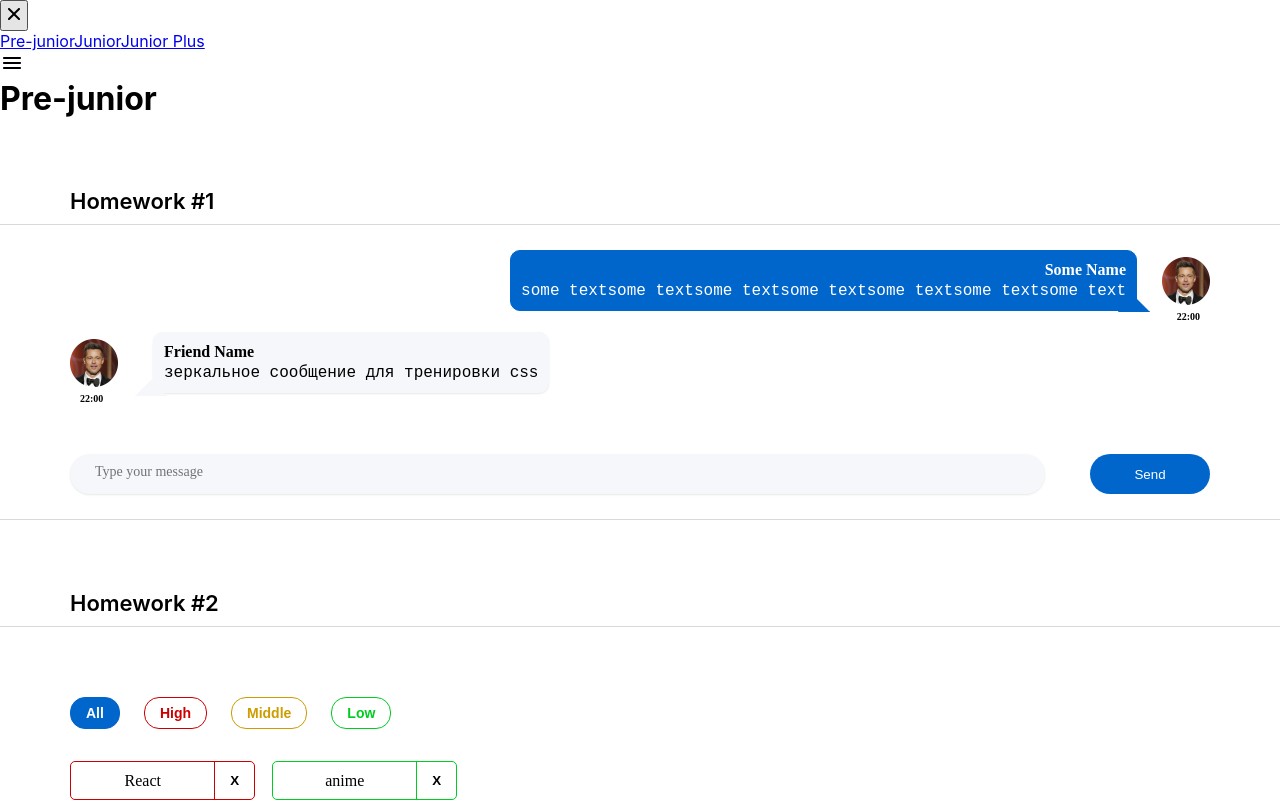
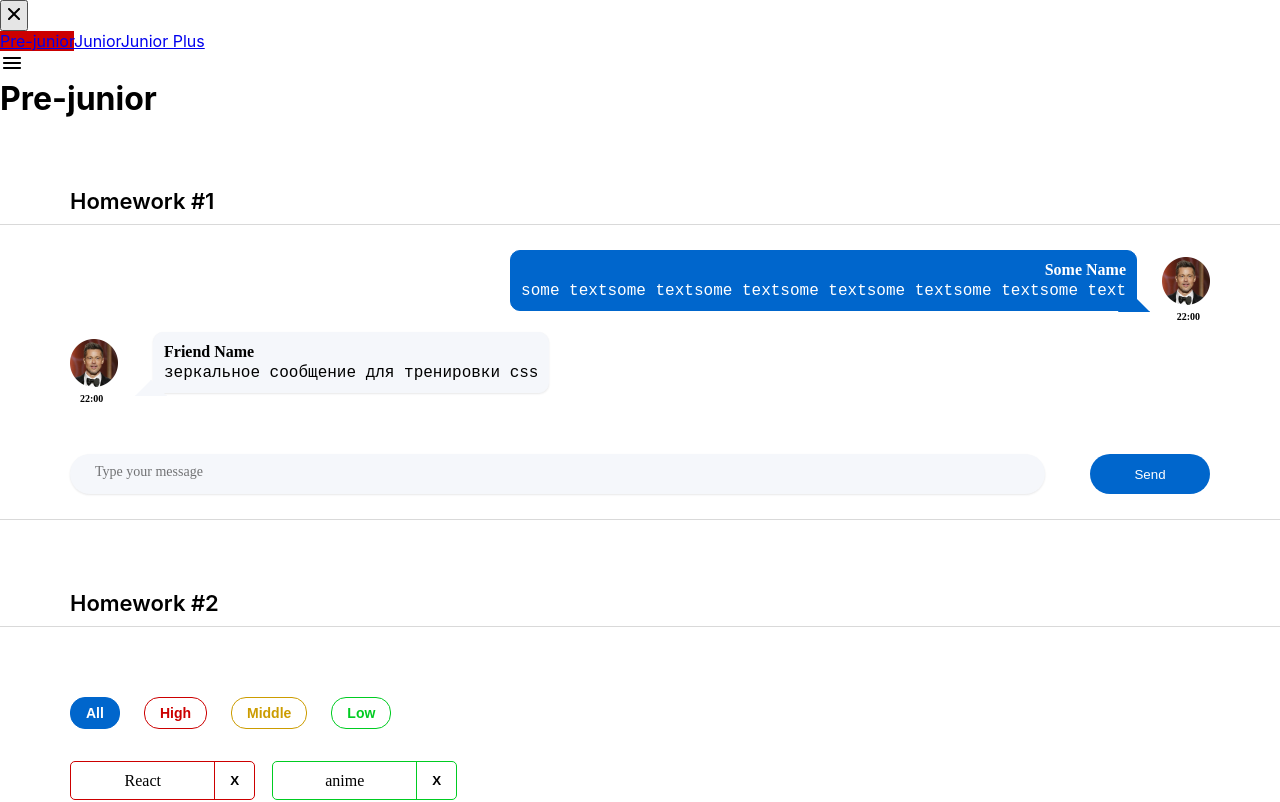
Before and after one commit to VitaMirosh/hws2-master, a React (Create React App) app: page /#/pre-junior in a window 1280 px wide. Shown: the top 802 px of the page. Built offline with nearby package versions, Linux system fonts and the light colour scheme.

Commit message:
add isActive to className

```diff
--- a/src/s2-homeworks/hw05/sidebar/Sidebar.module.css
+++ b/src/s2-homeworks/hw05/sidebar/Sidebar.module.css
@@ -23,3 +23,7 @@
 
 .close img {
 }
+
+.active{
+   background: #cc0000;
+}
--- a/src/s2-homeworks/hw05/sidebar/Sidebar.tsx
+++ b/src/s2-homeworks/hw05/sidebar/Sidebar.tsx
@@ -31,7 +31,7 @@ export const Sidebar: FC<PropsType> = ({open, handleClose}) => {
                         id={'hw5-pre-junior-link'}
                         to={PATH.PRE_JUNIOR}
                         onClick={handleClose}
-                        // className={...} // делает студент
+                        className={({ isActive }) => (isActive ? s.active : '')} // делает студент
                     >
                         Pre-junior
                     </NavLink>
@@ -39,7 +39,7 @@ export const Sidebar: FC<PropsType> = ({open, handleClose}) => {
                         id={'hw5-junior-link'}
                         to={PATH.JUNIOR}
                         onClick={handleClose}
-                        // className={...} // делает студент
+                        className={({ isActive }) => (isActive ? s.active : '')}    //делает студент
                     >
                         Junior
                     </NavLink>
@@ -47,7 +47,7 @@ export const Sidebar: FC<PropsType> = ({open, handleClose}) => {
                         id={'hw5-junior-plus-link'}
                         to={PATH.JUNIOR_PLUS}
                         onClick={handleClose}
-                        // className={...} // делает студент
+                        className={({ isActive }) => (isActive ? s.active : '')} // делает студент
                     >
                         Junior Plus
                     </NavLink>
```
